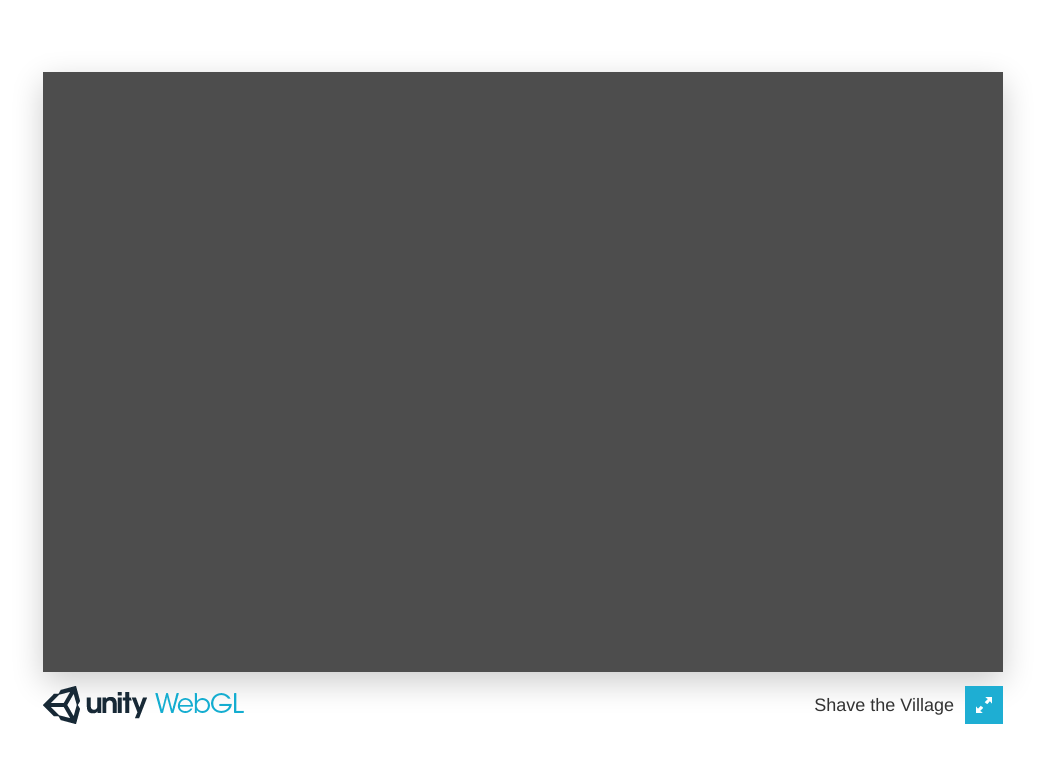
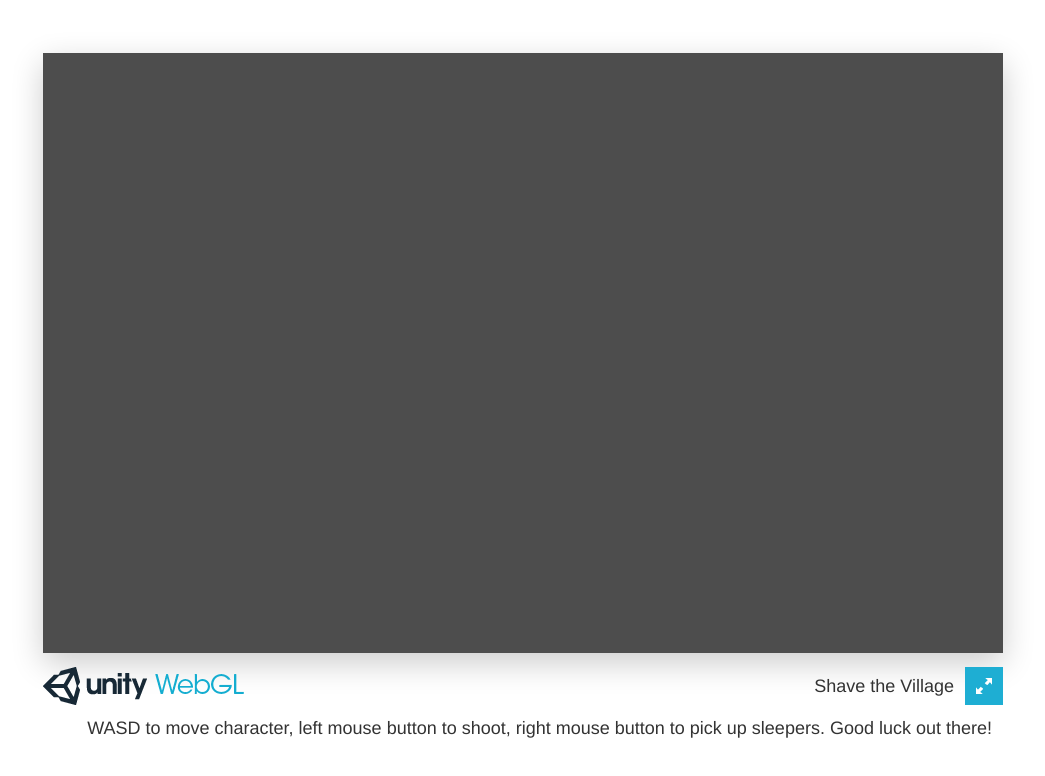
Before and after one commit to a-suniala/a-suniala.github.io, a plain HTML site: page projects/ShaveTheVillage/index.html in a window 1280 px wide. Shown: the whole page, without its empty margins (117-1162 px from the left). Drawn offline with Linux system fonts and the light colour scheme; no server answers.

Commit message:
Add control legend to ShaveTheVillage index.html

```diff
--- a/projects/ShaveTheVillage/index.html
+++ b/projects/ShaveTheVillage/index.html
@@ -16,6 +16,7 @@
       <div class="logo"></div>
       <div class="fullscreen"><img src="TemplateData/fullscreen.png" width="38" height="38" alt="Fullscreen" title="Fullscreen" onclick="SetFullscreen(1);" /></div>
       <div class="title">Shave the Village</div>
+      <div class="title">WASD to move character, left mouse button to shoot, right mouse button to pick up sleepers. Good luck out there!</div>
     </div>
     <p class="footer">&laquo; created with <a href="http://unity3d.com/" title="Go to unity3d.com">Unity</a> &raquo;</p>
     <script type='text/javascript'>
```
